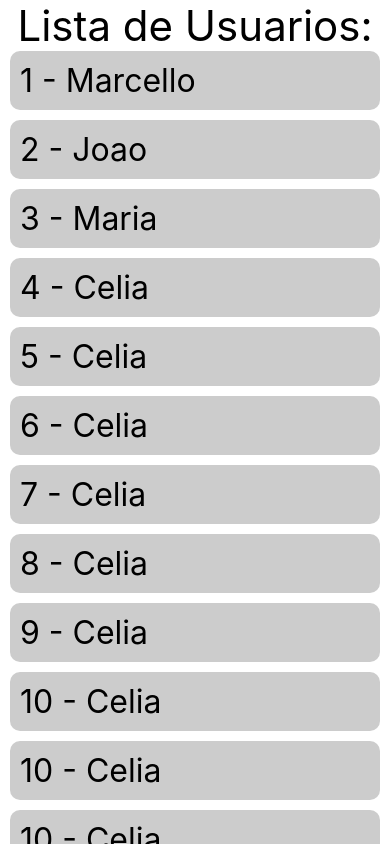
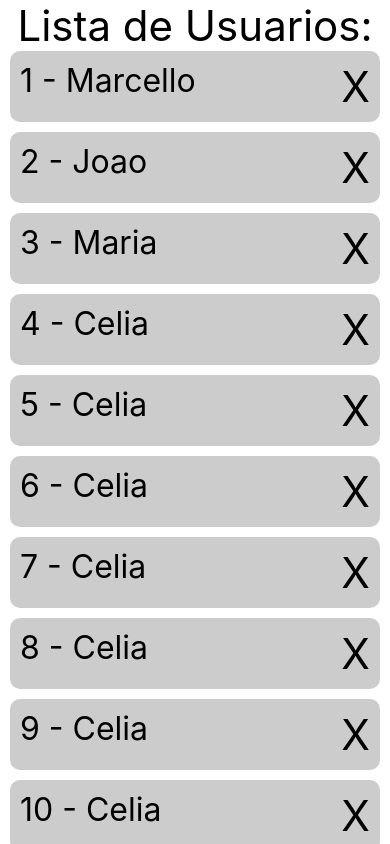
Before and after one commit to kazuuu/2tdss2023, a React Native app in the folder FiapApp/: screen / in a window 390 px wide. Built offline with nearby package versions, Linux system fonts and the light colour scheme.

Commit message:
components 3 part 3 flat list

```diff
--- a/FiapApp/App.js
+++ b/FiapApp/App.js
@@ -1,6 +1,7 @@
 import React, { useState } from 'react';
 import { StatusBar } from 'expo-status-bar';
-import { StyleSheet, Text, View, FlatList } from 'react-native';
+import { StyleSheet, Text, View, FlatList, Pressable } from 'react-native';
+import { Button } from 'react-native';
 
 
 const App = () => {
@@ -39,6 +40,10 @@ const App = () => {
         renderItem={({item}) => (
           <View style={styles.item}>
             <Text style={styles.font3}>{item.id} - {item.nome}</Text>
+
+            <Pressable>
+              <Text style={styles.font4}>X</Text>
+            </Pressable>
           </View>
         )}
         keyExtractor={item => item.id.toString()}
@@ -63,6 +68,7 @@ const styles = StyleSheet.create({
   },
   item: {
     flexDirection: 'row',
+    justifyContent: 'space-between',
     backgroundColor: '#ccc',
     padding: 10,
     borderRadius: 10,
```
